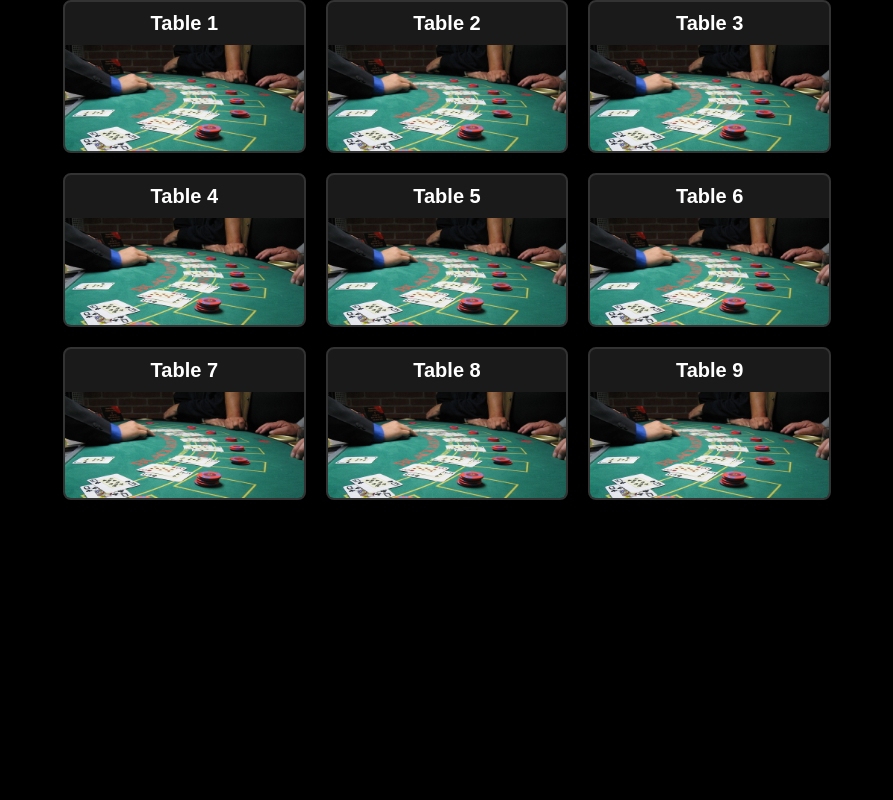
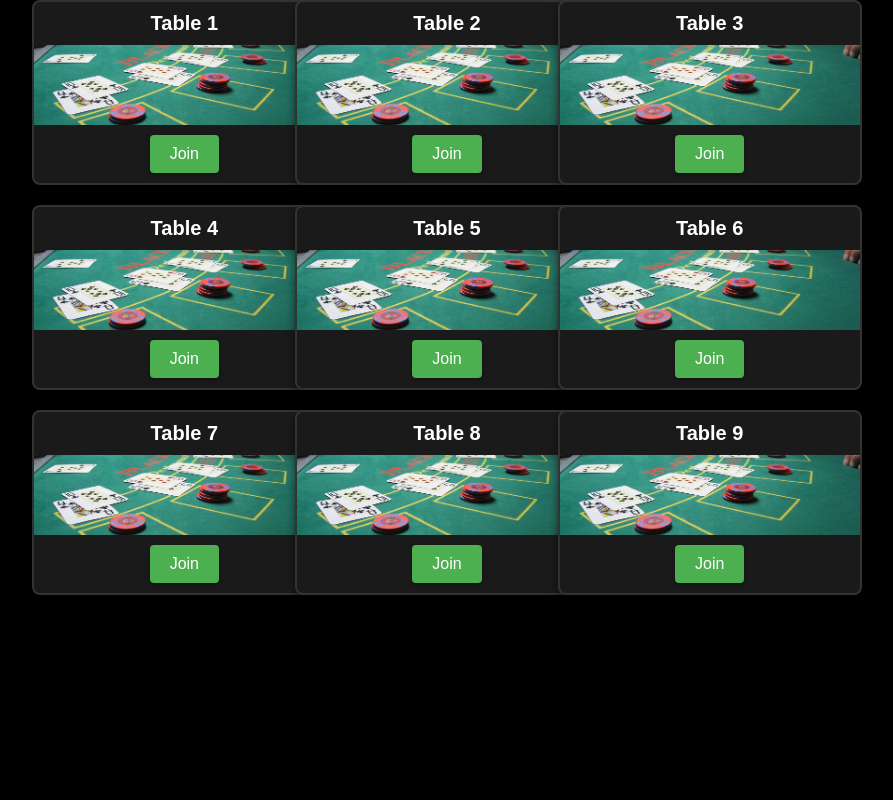
Before and after one commit to maxLakhman/312Project, a Flask app: page /lobby in a window 1280 px wide. Shown: the part 20-820 px from the top of the page, without its empty margins (193-1086 px from the left). Run offline with Flask 3, Linux system fonts and the light colour scheme; some libraries are stand-ins or nearby versions.

Commit message:
Lobby style changes

```diff
--- a/static/css/lobby.css
+++ b/static/css/lobby.css
@@ -21,7 +21,7 @@ h2 {
 .table-gallery {
     display: grid;
     max-width: 60%;
-    max-height: 500px;
+    max-height: 700px;
     margin: 20px auto;
     grid-template-columns: repeat(3, 1fr);
     grid-template-rows: repeat(3, 1fr);
@@ -41,11 +41,11 @@ h2 {
 }
 
 .table img{
-    width: 100%;
-    max-height: 250px;
-    height: auto;
-    object-fit: contain;
+    width: 300px;
+    height: 80px;
+    object-fit: cover;
     display: block;
+
 }
 
 .table button {
@@ -58,7 +58,6 @@ h2 {
     font-size: 16px;
     cursor: pointer;
     box-shadow: 0 2px 4px rgba(0,0,0,0.3);
-    transform: translateX(-50%);
 }
 
 .table button:hover {
```
